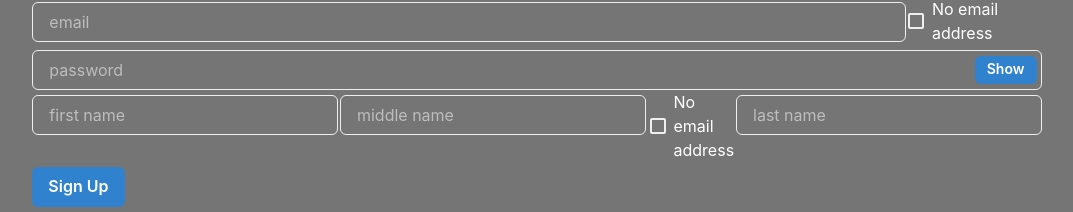
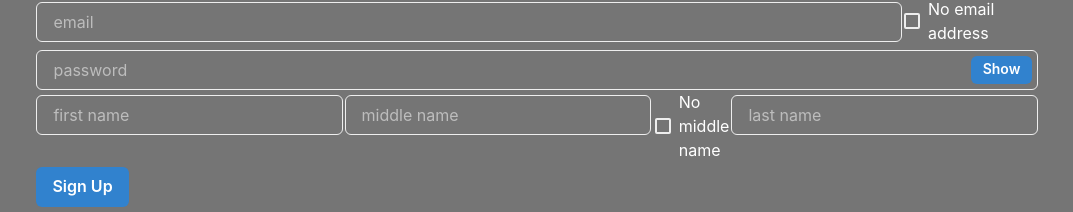
Before and after one commit to kristenkinnearohlmann/breeze-lakes-point-2, a Next.js app: page /signup in a window 1280 px wide. Shown: the part 393-605 px from the top of the page, without its empty margins (103-1176 px from the left). Built offline with nearby package versions, Linux system fonts and the light colour scheme.

Commit message:
Renamed noMiddleName checkbox label

```diff
--- a/components/authForm.tsx
+++ b/components/authForm.tsx
@@ -145,20 +145,18 @@ const AuthForm = ({ mode }: { mode: any }) => {
                   mr="2px"
                   placeholder="middle name"
                   type="text"
-                  // onChange={(e) => setMiddleName(e.target.value)}
                   onChange={(e) => {
                     setMiddleName(e.target.value);
                     setCheckNoMiddleNameDisabled(true);
                   }}
                   disabled={middleNameDisabled}
                 />
-                {/* TODO: add noMiddleName chkbox */}
                 <Checkbox
                   ml="2px"
                   onChange={(e) => handleNoMiddleName(e)}
                   isDisabled={checkNoMiddleNameDisabled}
                 >
-                  No email address
+                  No middle name
                 </Checkbox>
                 <Input
                   mt="5px"
```
